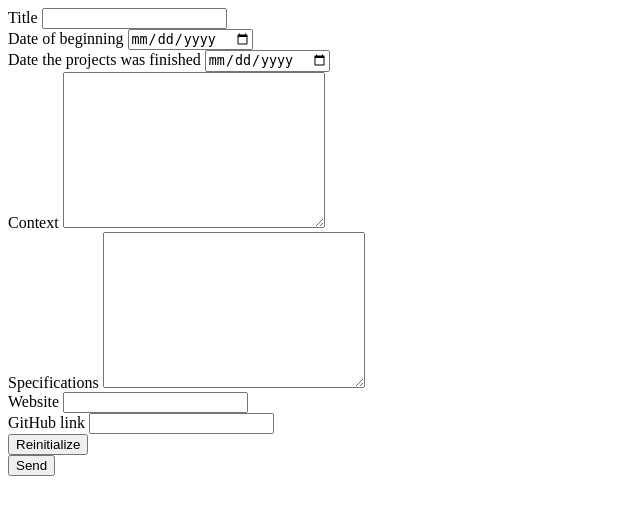
After one commit to Nicolasmaes/php, a PHP site: page /add-form.php in a window 1280 px wide. The commit adds this page. Shown: the top 515 px of the page, without its empty margins (0-640 px from the left). Run offline with PHP 8.4, Linux system fonts and the light colour scheme; the visitor is signed in with stand-in values (Sample User, id 1).

```diff
--- /dev/null
+++ b/back_office_portfolio/add-form.php
@@ -0,0 +1,52 @@
+<?php
+    session_start();
+    if ($_SESSION['user_name']) {
+    require_once('db_connect.php');
+    }
+?>
+<!DOCTYPE html>
+<html lang="en">
+<head>
+    <meta charset="UTF-8">
+    <meta http-equiv="X-UA-Compatible" content="IE=edge">
+    <meta name="viewport" content="width=device-width, initial-scale=1.0">
+    <title>Add a project</title>
+</head>
+<body>
+    <form action="add-form-handler.php" method="post">
+        <div>
+            <label for="input_title">Title</label>
+            <input type="text" id="input_title" name="project_title">
+        </div>
+        <div>
+            <label for="input_begin">Date of beginning</label>
+            <input type="date" id="input_begin" name="project_begin">
+        </div>
+        <div>
+            <label for="input_end">Date the projects was finished</label>
+            <input type="date" id="input_end" name="project_end">
+        </div>
+        <div>
+            <label for="input_context">Context</label>
+            <textarea id="input_context" cols="30" rows="10" name="project_context"></textarea>
+        </div>
+        <div>
+            <label for="input_specs">Specifications</label>
+            <textarea id="input_context" cols="30" rows="10" name="project_specs"></textarea>
+        </div>
+        <div>
+            <label for="input_link_website">Website</label>
+            <input type="url" id="input_link_website" name="project_link_website">
+        </div>
+        <div>
+            <label for="input_link_github">GitHub link</label>
+            <input type="url" id="input_github" name="project_link_github">
+        </div>
+        <div class="button">
+            <button type="reset">Reinitialize</button><br>
+            <input type="submit" id="submit" value="Send"></input>
+            <!-- <input type="submit"> autre manière de créer un bouton -->
+        </div>
+    </form>
+</body>
+</html>
--- a/back_office_portfolio/login-form-handler.php
+++ b/back_office_portfolio/login-form-handler.php
@@ -17,7 +17,7 @@ if(!$result){
         session_start();
         $_SESSION['id'] = $result['id'];
         $_SESSION['user_name'] = $result['username'];
-        $_SESSION['success'] = 'access granted';
+        $_SESSION['success'] = 'ACCESS GRANTED';
         header ('Location:home.php');
     }
 }
--- a/back_office_portfolio/register-form-handler.php
+++ b/back_office_portfolio/register-form-handler.php
@@ -1,6 +1,5 @@
 <?php
 require_once('db_connect.php'); // la liaison à la base de données se fait après les vérifications
-
 if (isset($_POST['user_name'])&&!empty($_POST['user_name'])&&isset($_POST['user_mail'])&&!empty($_POST['user_mail'])&&isset($_POST['user_password'])&&!empty($_POST['user_password'])&&isset($_POST['user_confirmation'])&&!empty($_POST['user_confirmation'])) {
 
       if ($_POST['user_password'] === $_POST['user_confirmation']) {
--- a/back_office_portfolio/register-form.php
+++ b/back_office_portfolio/register-form.php
@@ -14,11 +14,11 @@
                     <input id="user_name" name="user_name"></input>
                 </div>
                 <div>
-                    <label for="user_mail">Your e-mail</label>
+                    <label for="user_mail">E-mail</label>
                     <input type="user_mail" id='input_mail' name='user_mail'>
                 </div>
                 <div>
-                    <label for="user_password">Your password</label>
+                    <label for="user_password">Password</label>
                     <input type="password" id='user_password' name='user_password'>
                 </div>
                 <div>
```
Also changed, not shown: back_office_portfolio/add-form-handler.php (added, +47 -0 lines), back_office_portfolio/home.php (+4 -7 lines), readme.md (added), 1 other file.
